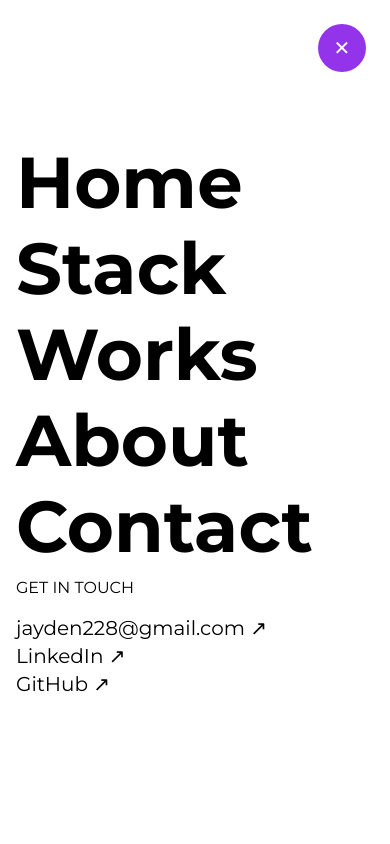
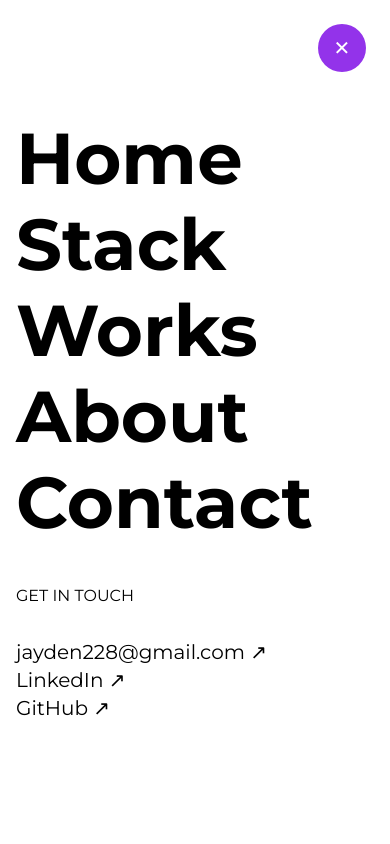
Before and after one commit to jaydenteo/portfolio, a Next.js app: page / in a window 390 px wide. Both pictures are taken after a click on the button "Toggle menu". Shown: the top 844 px of the page. Built offline with nearby package versions, Linux system fonts and the light colour scheme.

Commit message:
add mobile nav text animations

```diff
--- a/components/ui/Nav.tsx
+++ b/components/ui/Nav.tsx
@@ -2,6 +2,7 @@
 
 import { navItems, socials } from "@/data/navData";
 import React, { useState } from "react";
+import { motion } from "framer-motion";
 import { clsx } from "clsx";
 
 const Nav = () => {
@@ -9,6 +10,12 @@ const Nav = () => {
 
   const toggleMenu = () => {
     setOpen((prev) => !prev);
+  };
+
+  // Aggressive bounce animation variants
+  const bounceVariant = {
+    hidden: { opacity: 0, x: 300 },
+    visible: { opacity: 1, x: 0 },
   };
 
   return (
@@ -49,40 +56,64 @@ const Nav = () => {
       </div>
 
       {/* Mobile */}
-      <div
-        className={clsx(
-          "fixed inset-0 bg-white transition-opacity duration-300 md:hidden z-10",
-          open ? "opacity-100" : "opacity-0 pointer-events-none",
-        )}
+      {open && (
+        <motion.div
+          className="fixed inset-0 bg-white transition-opacity duration-300 md:hidden z-10"
+          key={open.toString()} // Forces remount on open state change
+          initial="hidden"
+          animate="visible"
+          variants={{
+            visible: { opacity: 1 },
+            hidden: { opacity: 1 },
+          }}
           aria-hidden={!open}
         >
           <div className="container h-full flex flex-col items-start justify-center gap-space-xs">
-          {navItems.map((item) => (
-            <a
+            {navItems.map((item, index) => (
+              <motion.a
                 key={item.name}
                 href={item.href}
-              className="nav-item text-7xl font-bold j"
+                className="nav-item text-7xl font-bold"
                 onClick={toggleMenu}
+                initial="hidden"
+                animate="visible"
+                variants={bounceVariant}
+                transition={{
+                  type: "spring",
+                  stiffness: 100,
+                  damping: 8,
+                  delay: index * 0.1,
+                }}
               >
                 {item.name}
-            </a>
+              </motion.a>
             ))}
-          <div className="uppercase">Get in touch</div>
-          <div className="flex flex-col">
-            {socials.map(({ name, href, displayName }) => (
-              <a
-                key={name}
+            <div className="uppercase mt-8">Get in touch</div>
+            <div className="flex flex-col mt-4">
+              {socials.map(({ name, href, displayName }, index) => (
+                <motion.a
+                  key={`${name}-${open}`} // Force re-render by including `open` in the key
                   href={href}
                   className="text-xl"
                   target={name === "Email" ? "_self" : "_blank"}
                   rel={name === "Email" ? undefined : "noopener noreferrer"}
+                  initial="hidden"
+                  animate="visible"
+                  variants={bounceVariant}
+                  transition={{
+                    type: "spring",
+                    stiffness: 100,
+                    damping: 8,
+                    delay: (index + navItems.length) * 0.1,
+                  }}
                 >
                   {displayName || name}&nbsp;&#8599;
-              </a>
+                </motion.a>
               ))}
             </div>
           </div>
-      </div>
+        </motion.div>
+      )}
     </nav>
   );
 };
```
Lines whose indentation alone changed are shown as unchanged.
